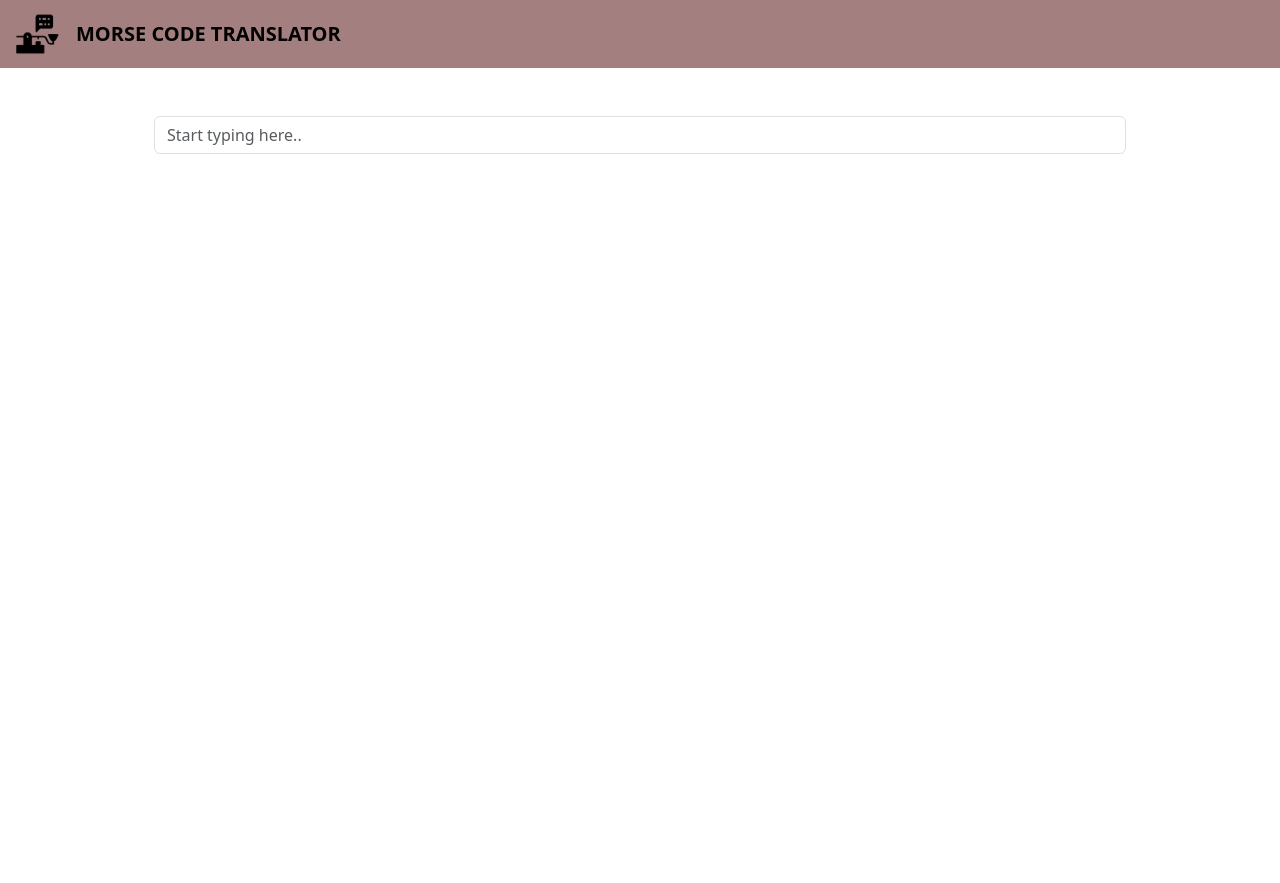
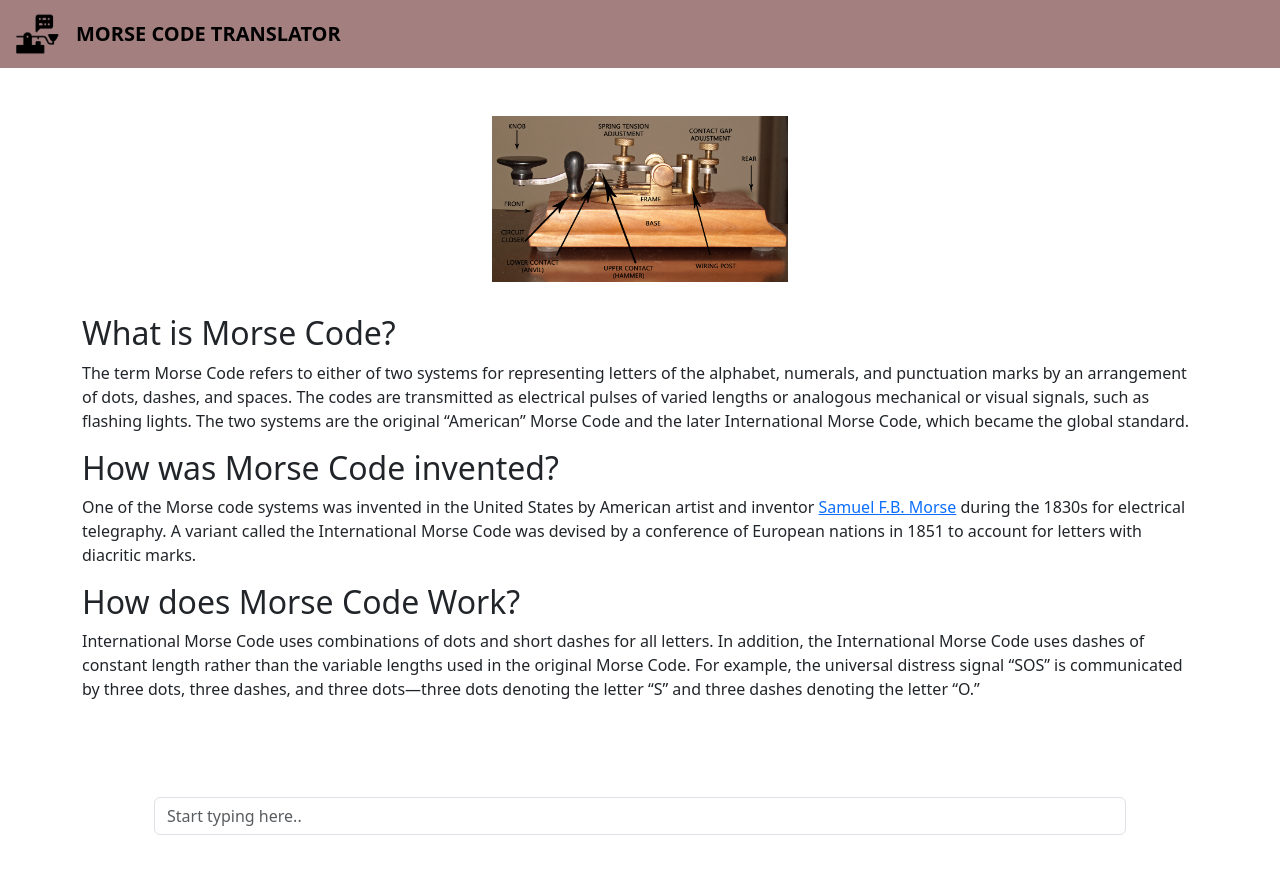
Before and after one commit to tmchuynh/International-Morse-Code-Translator, a website: page index.html in a window 1280 px wide. Before the commit the page ends 800 px from the top, so only its background shows below. Drawn offline with nearby package versions, Linux system fonts and the light colour scheme.

Commit message:
include telegraph image

```diff
--- a/index.html
+++ b/index.html
@@ -1,14 +1,17 @@
 <!DOCTYPE html>
 <html>
+
 <head>
     <meta charset="utf-8">
     <meta http-equiv="X-UA-Compatible" content="IE=edge">
     <title></title>
     <meta name="description" content="">
     <meta name="viewport" content="width=device-width, initial-scale=1">
-        <link href="https://cdn.jsdelivr.net/npm/bootstrap@5.3.0-alpha1/dist/css/bootstrap.min.css" rel="stylesheet" integrity="sha384-GLhlTQ8iRABdZLl6O3oVMWSktQOp6b7In1Zl3/Jr59b6EGGoI1aFkw7cmDA6j6gD" crossorigin="anonymous">
+    <link href="https://cdn.jsdelivr.net/npm/bootstrap@5.3.0-alpha1/dist/css/bootstrap.min.css" rel="stylesheet"
+        integrity="sha384-GLhlTQ8iRABdZLl6O3oVMWSktQOp6b7In1Zl3/Jr59b6EGGoI1aFkw7cmDA6j6gD" crossorigin="anonymous">
     <link rel="stylesheet" href="public/css/main.css">
 </head>
+
 <body>
 
     <nav class="navbar">
@@ -20,7 +23,18 @@
         </div>
     </nav>
 
-          <section class="section container searching">
+    <img class="container justify-content-center d-flex w-25 pt-5" src="public/images/telegraph.png" alt="telegraph">
+
+    <section class="history container">
+        <h2>What is Morse Code?</h2>
+        <p>The term Morse Code refers to either of two systems for representing letters of the alphabet, numerals, and punctuation marks by an arrangement of dots, dashes, and spaces. The codes are transmitted as electrical pulses of varied lengths or analogous mechanical or visual signals, such as flashing lights. The two systems are the original “American” Morse Code and the later International Morse Code, which became the global standard.</p>
+        <h2>How was Morse Code invented?</h2>
+        <p>One of the Morse code systems was invented in the United States by American artist and inventor <a href="https://www.britannica.com/biography/Samuel-F-B-Morse">Samuel F.B. Morse</a> during the 1830s for electrical telegraphy. A variant called the International Morse Code was devised by a conference of European nations in 1851 to account for letters with diacritic marks.</p>
+        <h2>How does Morse Code Work?</h2>
+        <p>International Morse Code uses combinations of dots and short dashes for all letters. In addition, the International Morse Code uses dashes of constant length rather than the variable lengths used in the original Morse Code. For example, the universal distress signal “SOS” is communicated by three dots, three dashes, and three dots—three dots denoting the letter “S” and three dashes denoting the letter “O.”</p>
+    </section>
+
+    <section class="container searching">
         <div class="translate-section d-flex w-100 p-5">
             <input type="text" id="search_word" class="form-control mx-4" placeholder="Start typing here..">
         </div>
@@ -29,8 +43,12 @@
         </div>
     </section>
 
-        <script src="https://cdn.jsdelivr.net/npm/bootstrap@5.3.0-alpha1/dist/js/bootstrap.bundle.min.js" integrity="sha384-w76AqPfDkMBDXo30jS1Sgez6pr3x5MlQ1ZAGC+nuZB+EYdgRZgiwxhTBTkF7CXvN" crossorigin="anonymous"></script>
-        <script src="https://code.jquery.com/jquery-3.6.3.min.js" integrity="sha256-pvPw+upLPUjgMXY0G+8O0xUf+/Im1MZjXxxgOcBQBXU=" crossorigin="anonymous"></script>
+    <script src="https://cdn.jsdelivr.net/npm/bootstrap@5.3.0-alpha1/dist/js/bootstrap.bundle.min.js"
+        integrity="sha384-w76AqPfDkMBDXo30jS1Sgez6pr3x5MlQ1ZAGC+nuZB+EYdgRZgiwxhTBTkF7CXvN"
+        crossorigin="anonymous"></script>
+    <script src="https://code.jquery.com/jquery-3.6.3.min.js"
+        integrity="sha256-pvPw+upLPUjgMXY0G+8O0xUf+/Im1MZjXxxgOcBQBXU=" crossorigin="anonymous"></script>
     <script src="public/js/code.js"></script>
 </body>
+
 </html>
--- a/public/scss/main.scss
+++ b/public/scss/main.scss
@@ -17,6 +17,10 @@
         }}
 }
 
+section {
+    padding-top: 2rem;
+}
+
 .searching {
     display: flex;
     flex-direction: column;
```
Also changed, not shown: public/css/main.css, public/images/telegraph.png (added). Lines whose indentation alone changed are shown as unchanged.
